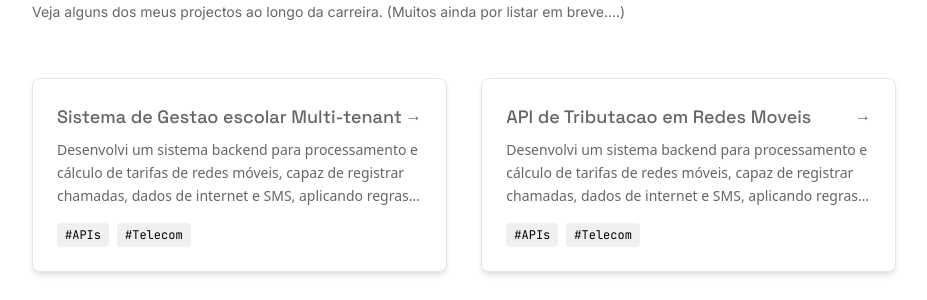
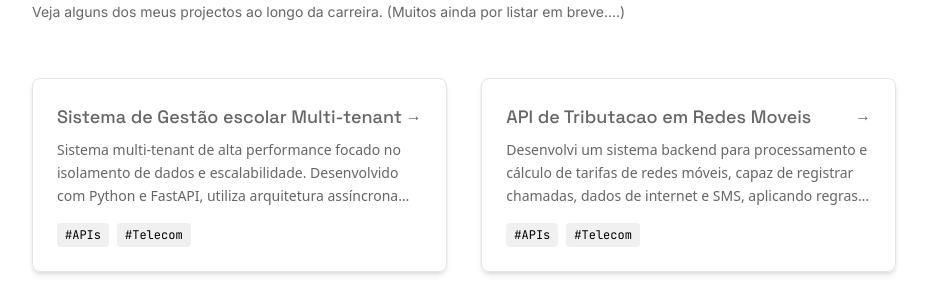
Before and after one commit to delcioleonardorofino/Journal, a Flask app: page / in a window 1280 px wide. Shown: the part 1454-1754 px from the top of the page, without its empty margins (176-1103 px from the left). Run offline with Flask 3, Linux system fonts and the light colour scheme; some libraries are stand-ins or nearby versions.

Commit message:
Atualizar o index.html

```diff
--- a/backend/templates/index.html
+++ b/backend/templates/index.html
@@ -234,7 +234,7 @@
                     <a href="/multitenant">
                         <div class="flex flex-row text-text-muted justify-between">
                             <h3 class="font-display font-medium text-lg mb-2">
-                            Sistema de Gestao escolar Multi-tenant
+                            Sistema de Gestão escolar Multi-tenant
                             </h3>
                         <span class="cursor-pointer">→</span>
                     </div>
@@ -242,7 +242,7 @@
 
                     <a href="/multitenant">
                         <p class="text-text-muted text-sm line-clamp-3 md:text-md mb-4 leading-relaxed">
-                            Desenvolvi um sistema backend para processamento e cálculo de tarifas de redes móveis, capaz de registrar chamadas, dados de internet e SMS, aplicando regras de cobrança complexas de forma automatizada e escalável. O sistema suporta múltiplos planos de tarifação, promoções, e gera relatórios detalhados para análise de consumo e faturamento.
+                            Sistema multi-tenant de alta performance focado no isolamento de dados e escalabilidade. Desenvolvido com Python e FastAPI, utiliza arquitetura assíncrona para gerenciar processos acadêmicos e financeiros de múltiplas instituições simultaneamente, garantindo segurança robusta e uma API extremamente veloz.
                         </p>
                     </a>
 
```
